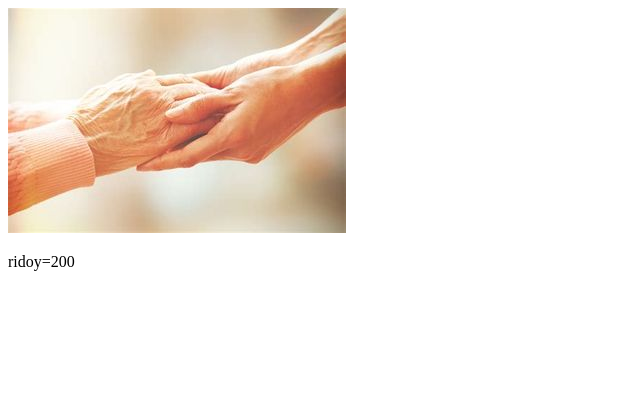
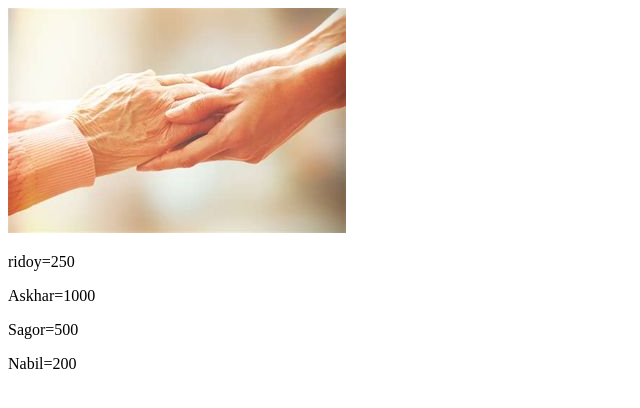
Before and after one commit to SiddikArim/hat-barai-cash-data, a plain HTML site: page index.html in a window 1280 px wide. Shown: the whole page, without its empty margins (0-640 px from the left). Drawn offline with Linux system fonts and the light colour scheme.

Commit message:
Paid data

```diff
--- a/index.html
+++ b/index.html
@@ -8,6 +8,10 @@
 </head>
 <body>
     <img src="th(3).jpg" alt="">
-    <p>ridoy=200</p>
+    <p>ridoy=250</p>
+    <p>Askhar=1000</p>
+    <p>Sagor=500</p>
+    <p>Nabil=200</p>
+
 </body>
 </html>
```
